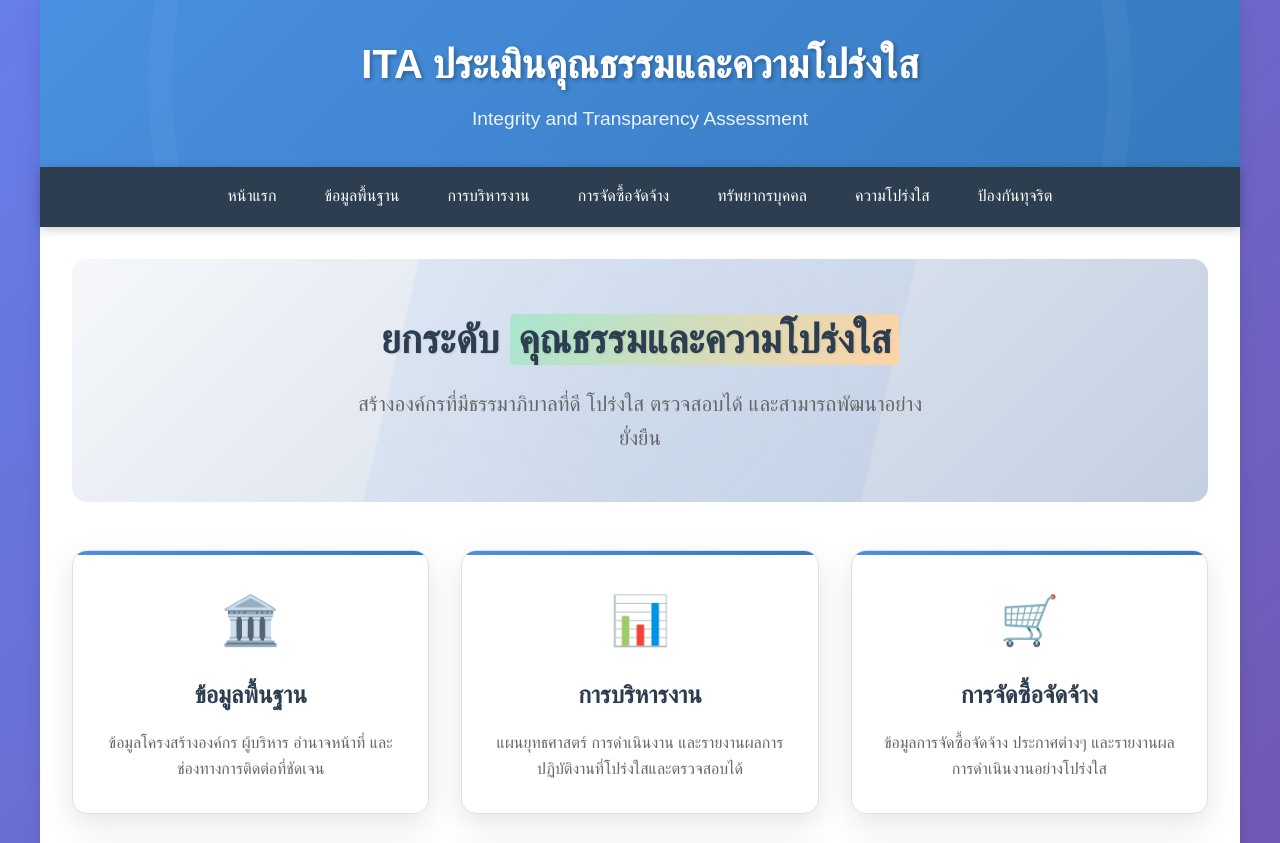
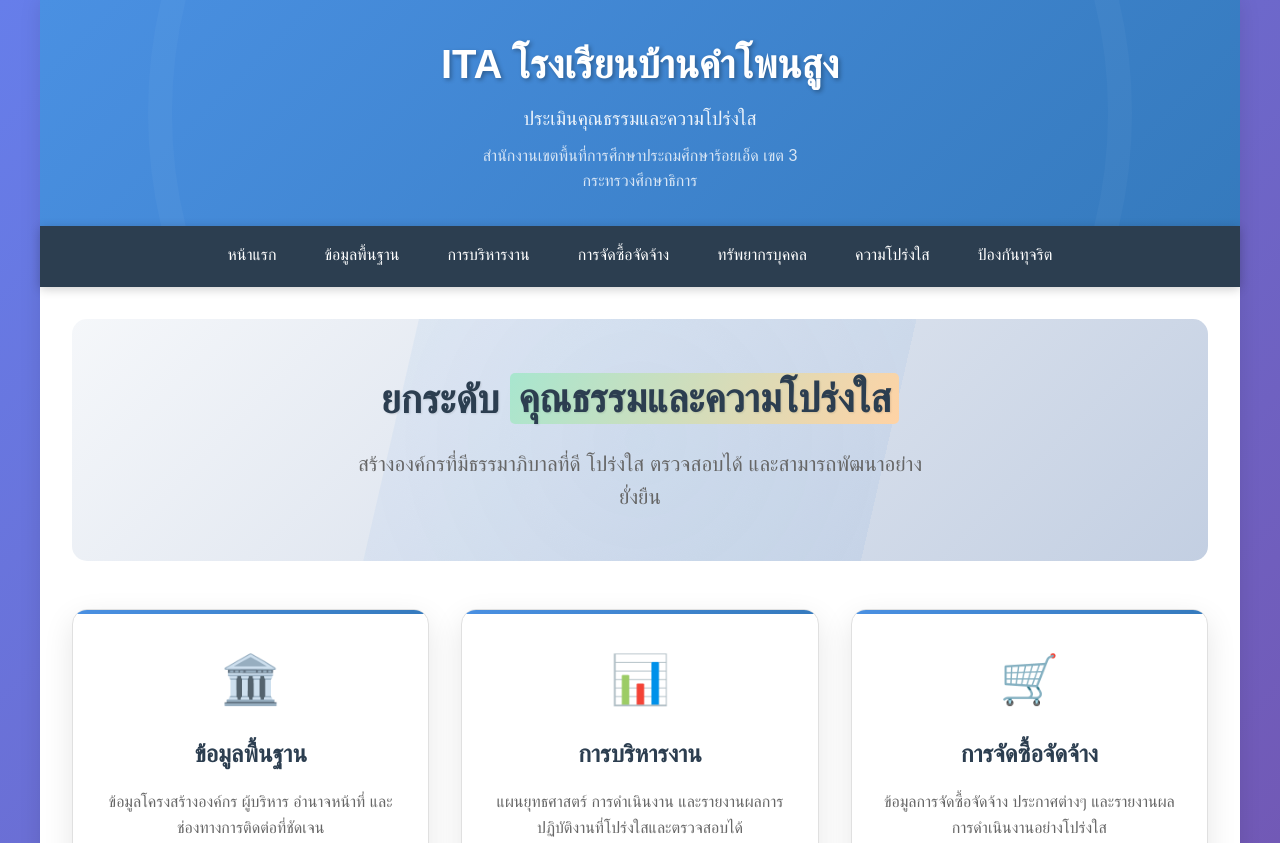
Before and after one commit to achitipat/ITAWebsite, a plain HTML site: page index.html in a window 1280 px wide. Shown: the top 843 px of the page. Drawn offline with Linux system fonts and the light colour scheme.

Commit message:
index.html

```diff
--- a/index.html
+++ b/index.html
@@ -3,7 +3,7 @@
 <head>
     <meta charset="UTF-8">
     <meta name="viewport" content="width=device-width, initial-scale=1.0">
-    <title>ITA - ประเมินคุณธรรมและความโปร่งใส</title>
+    <title>ITA โรงเรียนบ้านคำโพนสูง - ประเมินคุณธรรมและความโปร่งใส</title>
     <style>
         * {
             margin: 0;
@@ -345,8 +345,14 @@
     <div class="container">
         <header class="header">
             <div class="header-content">
-                <h1>ITA ประเมินคุณธรรมและความโปร่งใส</h1>
-                <p>Integrity and Transparency Assessment</p>
+                <h1>ITA โรงเรียนบ้านคำโพนสูง</h1>
+                <p>ประเมินคุณธรรมและความโปร่งใส</p>
+                <div class="school-info">
+                    <p style="font-size: 1rem; opacity: 0.8; margin-top: 0.5rem;">
+                        สำนักงานเขตพื้นที่การศึกษาประถมศึกษาร้อยเอ็ด เขต 3<br>
+                        กระทรวงศึกษาธิการ
+                    </p>
+                </div>
             </div>
         </header>
 
@@ -468,7 +474,7 @@
         </main>
 
         <footer class="footer">
-            <p>&copy; 2024 ระบบประเมินคุณธรรมและความโปร่งใส (ITA) | พัฒนาเพื่อยกระดับธรรมาภิบาลของหน่วยงาน</p>
+            <p>&copy; 2024 โรงเรียนบ้านคำโพนสูง | ระบบประเมินคุณธรรมและความโปร่งใส (ITA)</p>
         </footer>
     </div>
 
```
